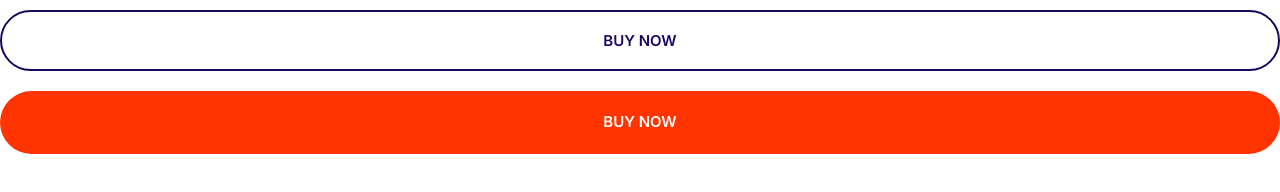
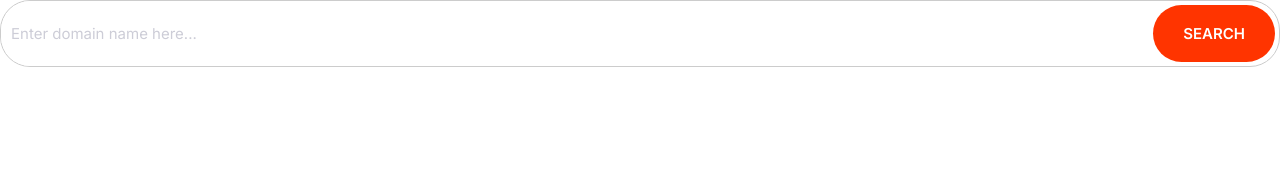
Before and after one commit to HenryLiu96/Front-end-Project, a plain HTML site: page index.html in a window 1280 px wide. Drawn offline with Linux system fonts and the light colour scheme.

Commit message:
Build input with a button component

```diff
--- a/CSS/styles.css
+++ b/CSS/styles.css
@@ -2,6 +2,15 @@
      box-sizing: border-box;
 }
 
+:root {
+    --color-primary: #2584ff;
+    --color-secondary: #00d9ff;
+    --color-accent: #ff3400;
+    --color-headings: #1b0760;
+    --color-body: #918ca4;
+    --color-border: #ccc;
+    --border-radius: 30px;
+}
 
 /* Typography */
 html {
@@ -38,14 +47,6 @@ p {
     margin-top: 0;
 }
 
-
-:root {
-    --color-primary: #2584ff;
-    --color-secondary: #00d9ff;
-    --color-accent: #ff3400;
-    --color-headings: #1b0760;
-    --color-body: #918ca4;
-}
 
 @media screen and (min-width: 1024px) {
     body {
@@ -251,3 +252,40 @@ a {
         font-size: 1.5rem;
     }
 }
+
+/* Inputs */
+
+.input {
+    padding: 1.5rem 3.5rem;
+    border: 1px solid var(--color-border);
+    border-radius: var(--border-radius);
+    outline: 0;
+    color: var(--color-headings);
+    font-size: 2rem;
+}
+
+::placeholder {
+    color: #cdcdd7;
+}
+
+.input-group {
+    border: 1px solid var(--color-border);
+    border-radius: var(--border-radius);
+    display: flex;
+}
+
+.input-group .input {
+    border: 0;
+    flex-grow: 1;
+    padding: 1.5rem 1rem;
+}
+
+.input-group .btn {
+    margin: 4px;
+}
+
+@media screen and (min-width: 1024px) {
+    .input {
+        font-size: 1.5rem;
+    }
+}
--- a/index.html
+++ b/index.html
@@ -15,7 +15,13 @@
     <link rel="stylesheet" href="css/styles.css" />
   </head>
   <body>
-    <button class="btn btn--outline btn--block">Buy Now</button>
-    <a href="#" class="btn btn--accent btn--block">Buy Now</a>
+    <div class="input-group">
+      <input
+        type="text"
+        class="input"
+        placeholder="Enter domain name here..."
+      />
+      <button class="btn btn--accent">Search</button>
+    </div>
   </body>
 </html>
```
Also changed, not shown: components/input-group.html (added, +4 -0 lines).
